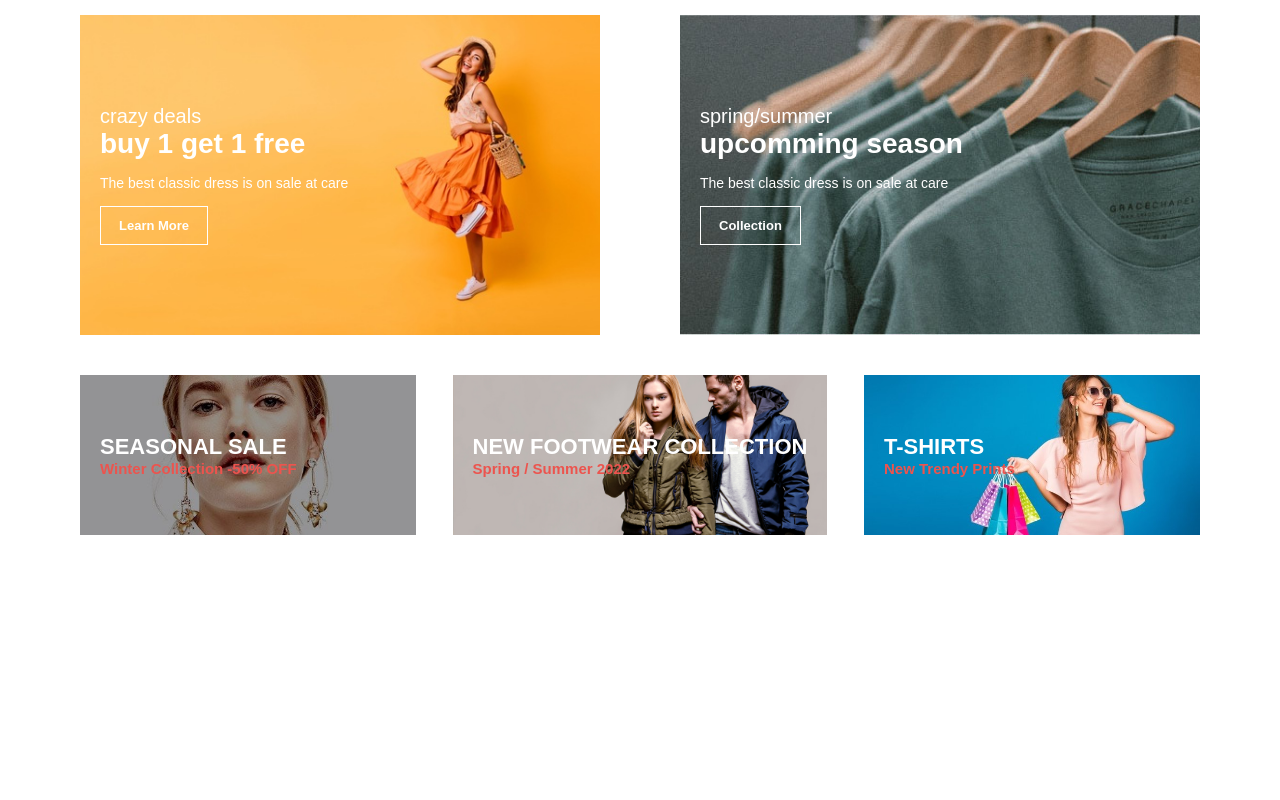
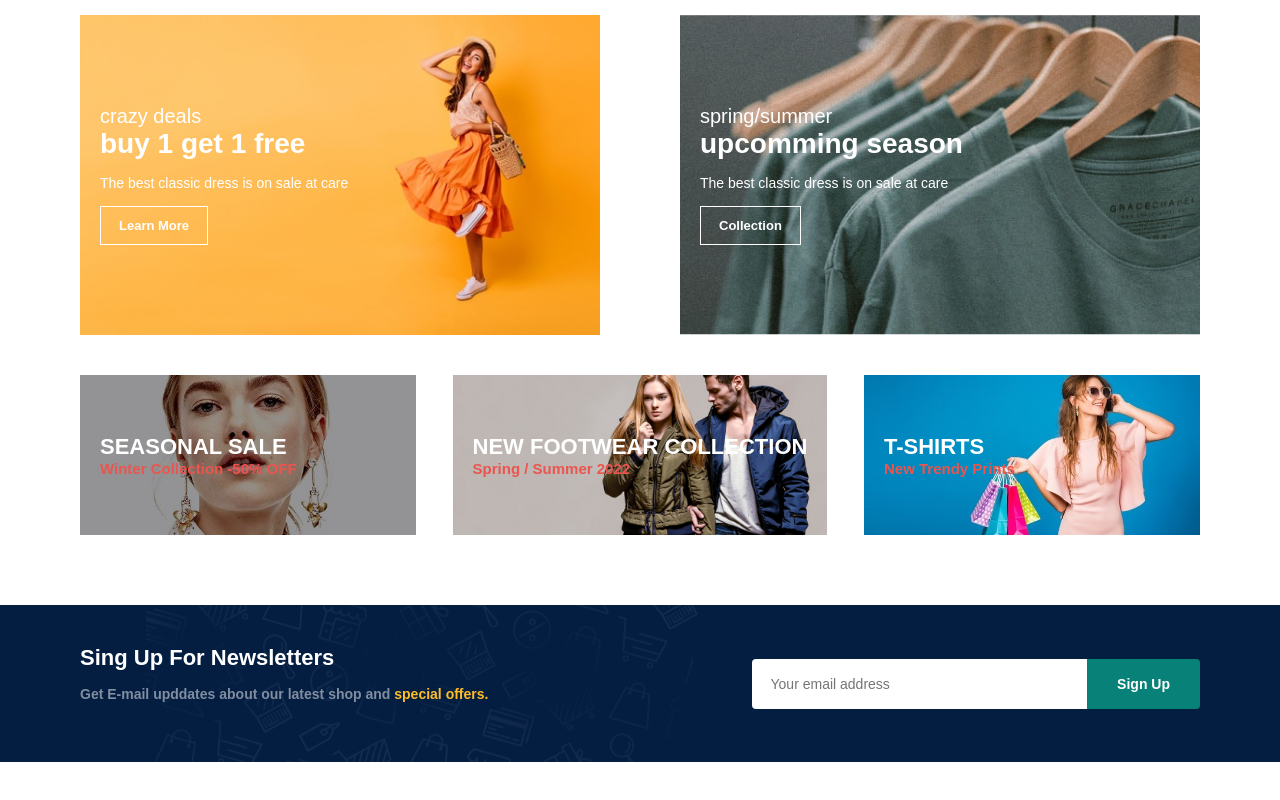
Before and after one commit to Plohotski/clothing-store, a plain HTML site: page index.html in a window 1280 px wide. Shown: the part 3502-4302 px from the top of the page. Before the commit the page ends 4067 px from the top, so only its background shows below. Drawn offline with Linux system fonts and the light colour scheme.

Commit message:
feat: add new sleeter

```diff
--- a/index.html
+++ b/index.html
@@ -376,6 +376,16 @@
         <h3 class="banner3__box-subtitle">New Trendy Prints</h3>
       </div>
     </div>
+    <section id="newsletter" class="section-p1 section-m1">
+      <div class="newstext">
+        <h4>Sing Up For Newsletters</h4>
+        <p>Get E-mail upddates about our latest shop and <span>special offers.</span></p>
+      </div>
+      <div class="form">
+        <input type="text" placeholder="Your email address">
+        <button class="btm">Sign Up</button>
+      </div>
+    </section>
   </main>
   <script src="./index.js"></script>
 </body>
--- a/style.css
+++ b/style.css
@@ -421,3 +421,62 @@ body {
   font-weight: 800;
   font-size: 15px;
 }
+
+#newsletter {
+  display: flex;
+  justify-content: space-between;
+  flex-wrap: wrap;
+  align-items: center;
+  background-image: url('./assets/img/banner/b14.png');
+  background-repeat: no-repeat;
+  background-position: 20% 30%;
+  background-color: #041e42;
+
+}
+
+#newsletter .form {
+  display: flex;
+  width: 40%;
+}
+
+#newsletter h4 {
+  font-size: 22px;
+  font-weight: 700;
+  color: #fff;
+}
+
+#newsletter p {
+  font-size: 14px;
+  font-weight: 600;
+  color: #818ea0;
+}
+
+#newsletter p span {
+  color: #ffbd27;
+}
+
+#newsletter input {
+  height: 3.125rem;
+  padding: 0 1.25em;
+  font-size: 14px;
+  width: 100%;
+  border: 1px solid transparent;
+  border-radius: 4px;
+  outline: none;
+  border-top-right-radius: 0;
+  border-bottom-right-radius: 0;
+}
+
+#newsletter button {
+  background-color: #088178;
+  color: #fff;
+  white-space: nowrap;
+  border-top-left-radius: 0;
+  border-bottom-left-radius: 0;
+  transition: 0.5s ease;
+}
+
+#newsletter button:hover {
+  background-color: #ec544e;
+  color: #fff;
+}
```
